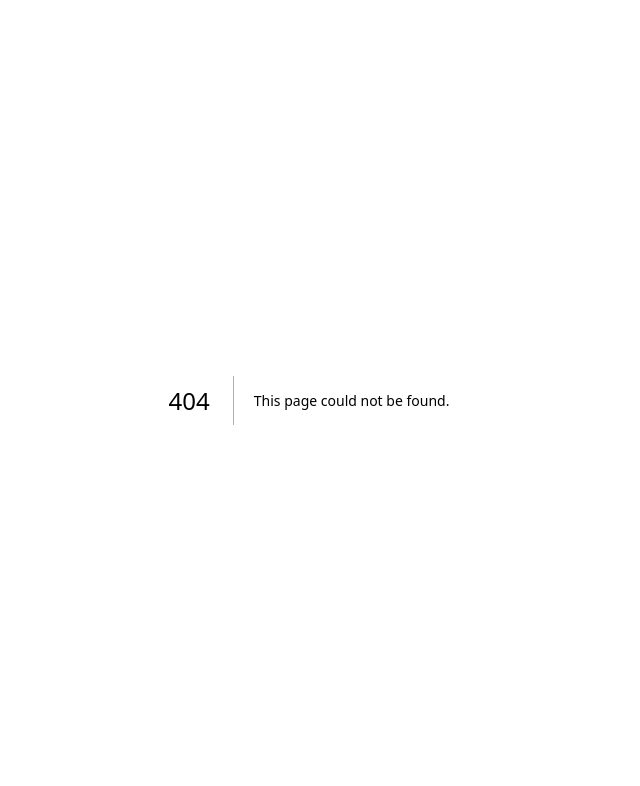
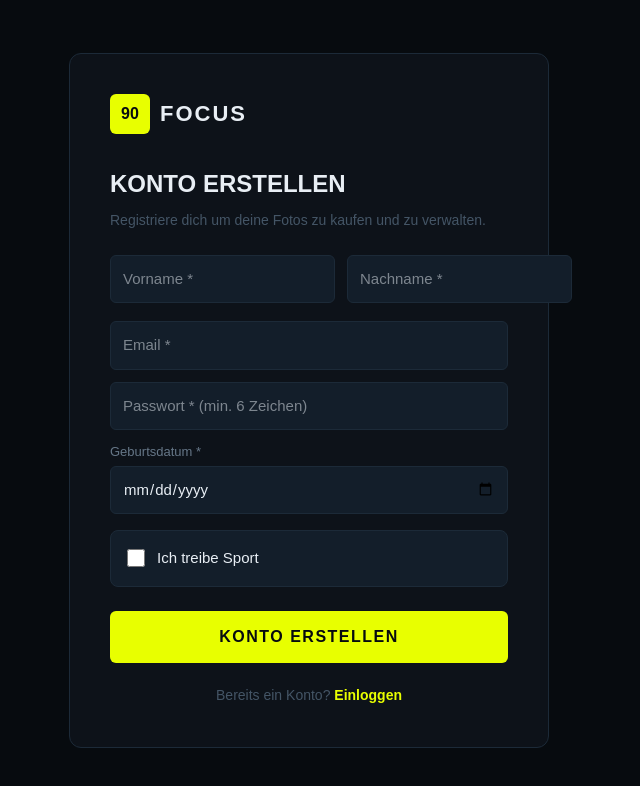
Before and after one commit to 90focus/90focus, a Next.js app: page /register in a window 1280 px wide. Before the commit this address had no page. Shown: the top 786 px of the page, without its empty margins (331-971 px from the left). Built offline with nearby package versions, Linux system fonts and the light colour scheme; no server answers.

Commit message:
register seite kunden

```diff
--- /dev/null
+++ b/app/register/page.tsx
@@ -0,0 +1,153 @@
+'use client'
+
+import { useState } from 'react'
+import { supabase } from '@/app/supabase'
+import { useRouter } from 'next/navigation'
+
+export default function RegisterPage() {
+  const [vorname, setVorname] = useState('')
+  const [nachname, setNachname] = useState('')
+  const [email, setEmail] = useState('')
+  const [password, setPassword] = useState('')
+  const [geburtsdatum, setGeburtsdatum] = useState('')
+  const [sport, setSport] = useState(false)
+  const [sportart, setSportart] = useState('')
+  const [verein, setVerein] = useState('')
+  const [loading, setLoading] = useState(false)
+  const [message, setMessage] = useState('')
+  const [error, setError] = useState('')
+  const router = useRouter()
+
+  const handleRegister = async () => {
+    if (!vorname || !nachname || !email || !password || !geburtsdatum) {
+      setError('Vorname, Nachname, Email, Passwort und Geburtsdatum sind Pflichtfelder!')
+      return
+    }
+    if (password.length < 6) {
+      setError('Passwort muss mindestens 6 Zeichen haben!')
+      return
+    }
+    setLoading(true)
+    setError('')
+
+    const { data, error: signUpError } = await supabase.auth.signUp({
+      email,
+      password,
+      options: {
+        emailRedirectTo: `${window.location.origin}/login`,
+      }
+    })
+
+    if (signUpError) {
+      setError('Fehler: ' + signUpError.message)
+      setLoading(false)
+      return
+    }
+
+    if (data.user) {
+      await supabase.from('profiles').insert({
+        id: data.user.id,
+        role: 'customer',
+        vorname,
+        nachname,
+        geburtsdatum,
+        sport,
+        sportart: sport ? sportart : null,
+        verein: sport ? verein : null,
+      })
+    }
+
+    setMessage('✅ Registrierung erfolgreich! Bitte prüfe deine Email und bestätige dein Konto.')
+    setLoading(false)
+  }
+
+  return (
+    <div style={{
+      minHeight: '100vh', background: '#070b0f', display: 'flex',
+      alignItems: 'center', justifyContent: 'center', fontFamily: 'sans-serif', padding: '20px'
+    }}>
+      <div style={{
+        background: '#0d1219', border: '1px solid #1c2a38',
+        borderRadius: '12px', padding: '40px', width: '100%', maxWidth: '480px'
+      }}>
+        {/* LOGO */}
+        <div style={{ display: 'flex', alignItems: 'center', gap: 10, marginBottom: 32 }}>
+          <div style={{ width: 40, height: 40, background: '#e8ff00', borderRadius: 6, display: 'flex', alignItems: 'center', justifyContent: 'center' }}>
+            <span style={{ color: '#070b0f', fontWeight: 900, fontSize: 16 }}>90</span>
+          </div>
+          <span style={{ color: '#e8eef4', fontWeight: 900, fontSize: 22, letterSpacing: 2 }}>FOCUS</span>
+        </div>
+
+        <h1 style={{ color: '#e8eef4', fontSize: 24, fontWeight: 900, marginBottom: 8, textTransform: 'uppercase' }}>
+          Konto erstellen
+        </h1>
+        <p style={{ color: '#445566', fontSize: 14, marginBottom: 24 }}>
+          Registriere dich um deine Fotos zu kaufen und zu verwalten.
+        </p>
+
+        {/* PFLICHTFELDER */}
+        <div style={{ display: 'grid', gridTemplateColumns: '1fr 1fr', gap: 12, marginBottom: 12 }}>
+          <input type="text" placeholder="Vorname *" value={vorname}
+            onChange={(e) => setVorname(e.target.value)}
+            style={{ padding: '12px', fontSize: '15px', background: '#131e2a', border: '1px solid #1c2a38', borderRadius: '6px', color: '#e8eef4', boxSizing: 'border-box' }} />
+          <input type="text" placeholder="Nachname *" value={nachname}
+            onChange={(e) => setNachname(e.target.value)}
+            style={{ padding: '12px', fontSize: '15px', background: '#131e2a', border: '1px solid #1c2a38', borderRadius: '6px', color: '#e8eef4', boxSizing: 'border-box' }} />
+        </div>
+
+        <input type="email" placeholder="Email *" value={email}
+          onChange={(e) => setEmail(e.target.value)}
+          style={{ width: '100%', padding: '12px', margin: '6px 0', fontSize: '15px', background: '#131e2a', border: '1px solid #1c2a38', borderRadius: '6px', color: '#e8eef4', boxSizing: 'border-box' }} />
+
+        <input type="password" placeholder="Passwort * (min. 6 Zeichen)" value={password}
+          onChange={(e) => setPassword(e.target.value)}
+          style={{ width: '100%', padding: '12px', margin: '6px 0', fontSize: '15px', background: '#131e2a', border: '1px solid #1c2a38', borderRadius: '6px', color: '#e8eef4', boxSizing: 'border-box' }} />
+
+        <div style={{ margin: '6px 0' }}>
+          <label style={{ display: 'block', fontSize: '13px', color: '#667788', marginBottom: 4 }}>Geburtsdatum *</label>
+          <input type="date" value={geburtsdatum}
+            onChange={(e) => setGeburtsdatum(e.target.value)}
+            style={{ width: '100%', padding: '12px', fontSize: '15px', background: '#131e2a', border: '1px solid #1c2a38', borderRadius: '6px', color: '#e8eef4', boxSizing: 'border-box' }} />
+        </div>
+
+        {/* SPORT */}
+        <div style={{ margin: '16px 0', padding: '16px', background: '#131e2a', borderRadius: 8, border: '1px solid #1c2a38' }}>
+          <div style={{ display: 'flex', alignItems: 'center', gap: 12, marginBottom: sport ? 12 : 0 }}>
+            <input type="checkbox" id="sport" checked={sport}
+              onChange={(e) => setSport(e.target.checked)}
+              style={{ width: 18, height: 18, cursor: 'pointer' }} />
+            <label htmlFor="sport" style={{ color: '#e8eef4', fontSize: 15, cursor: 'pointer' }}>
+              Ich treibe Sport
+            </label>
+          </div>
+          {sport && (
+            <>
+              <input type="text" placeholder="Sportart (z.B. Fussball)" value={sportart}
+                onChange={(e) => setSportart(e.target.value)}
+                style={{ width: '100%', padding: '10px', margin: '6px 0', fontSize: '14px', background: '#0d1219', border: '1px solid #1c2a38', borderRadius: '6px', color: '#e8eef4', boxSizing: 'border-box' }} />
+              <input type="text" placeholder="Verein (z.B. FC Luzern)" value={verein}
+                onChange={(e) => setVerein(e.target.value)}
+                style={{ width: '100%', padding: '10px', margin: '6px 0', fontSize: '14px', background: '#0d1219', border: '1px solid #1c2a38', borderRadius: '6px', color: '#e8eef4', boxSizing: 'border-box' }} />
+            </>
+          )}
+        </div>
+
+        <button onClick={handleRegister} disabled={loading}
+          style={{ width: '100%', padding: '14px', background: '#e8ff00', color: '#070b0f', border: 'none', borderRadius: '6px', cursor: 'pointer', fontSize: '16px', fontWeight: 900, letterSpacing: 1.5, textTransform: 'uppercase', marginTop: '8px' }}>
+          {loading ? 'Registrierung...' : 'Konto erstellen'}
+        </button>
+
+        {error && <p style={{ color: '#ff4444', marginTop: '12px', fontSize: 14 }}>{error}</p>}
+        {message && <p style={{ color: '#44ff88', marginTop: '12px', fontSize: 14 }}>{message}</p>}
+
+        <div style={{ marginTop: 20, textAlign: 'center' }}>
+          <span style={{ color: '#445566', fontSize: 14 }}>Bereits ein Konto? </span>
+          <button onClick={() => router.push('/login')}
+            style={{ background: 'none', border: 'none', color: '#e8ff00', cursor: 'pointer', fontSize: 14, fontWeight: 700 }}>
+            Einloggen
+          </button>
+        </div>
+      </div>
+    </div>
+  )
+}
```
